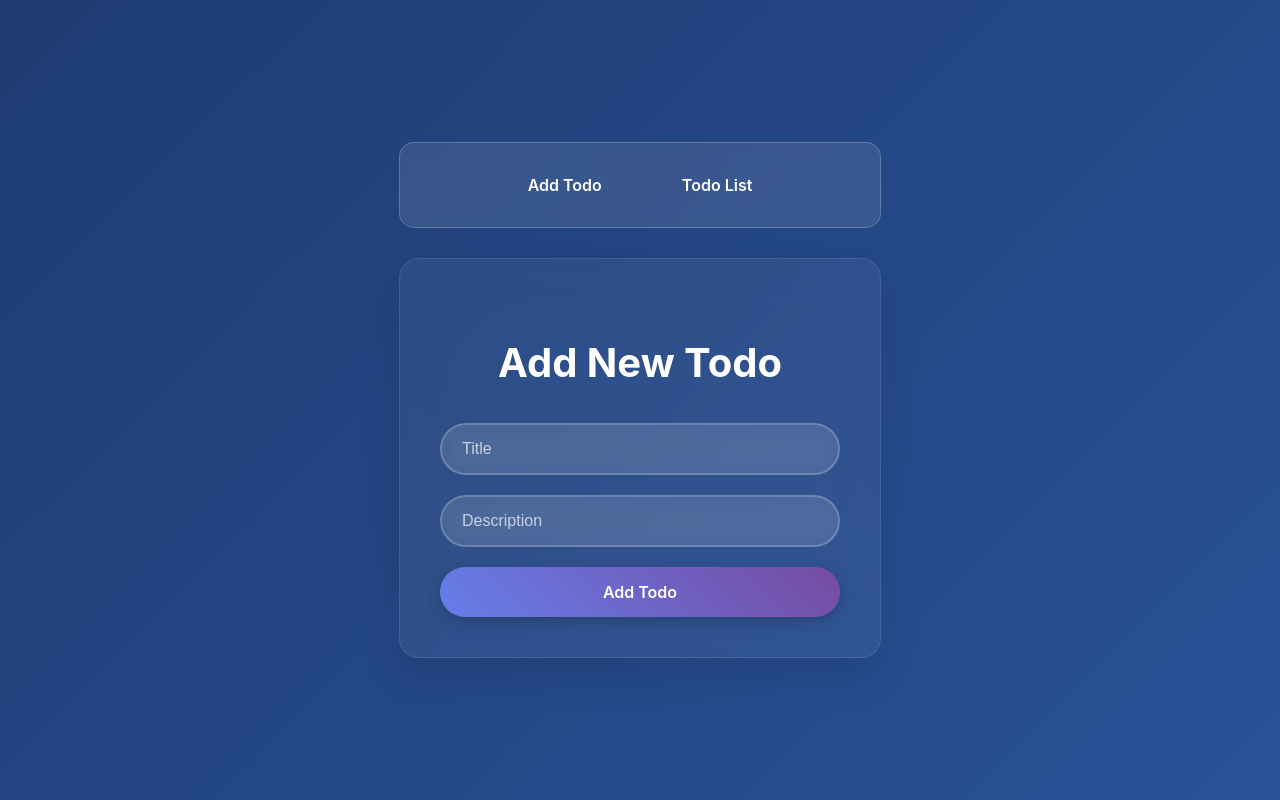
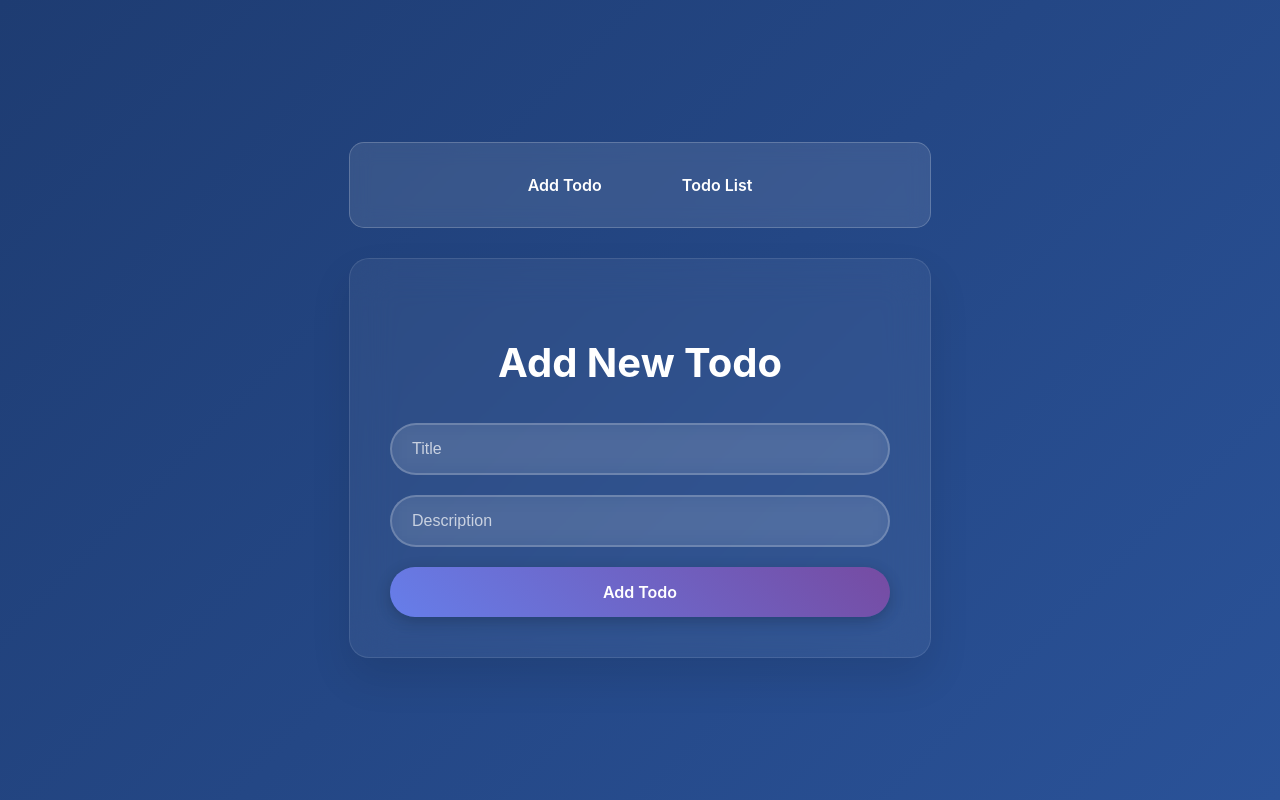
Before and after one commit to Abincjoseph20/Todo-client, a React (Vite) app: page / in a window 1280 px wide. Built offline with nearby package versions, Linux system fonts and the light colour scheme.

Commit message:
redirection issue solved

```diff
--- a/src/pages/TodoForms.jsx
+++ b/src/pages/TodoForms.jsx
@@ -21,8 +21,8 @@ function TodoForms() {
             await axios.post('https://todo-server-smxo.onrender.com/api/todos/', formdata, {
                 headers: { 'Content-Type': 'multipart/form-data' }
             });
-            alert('Data saved!');
-
+            alert('Task added');
+            navigate('/list');
             SetTitle('');
             setDescription('');
         } catch (error) {
--- a/src/pages/style.css
+++ b/src/pages/style.css
@@ -201,7 +201,7 @@ button:hover {
     width: 100%;
     max-width: 500px;
     margin: 0 auto;
-
+    min-width: 500px;
 }
 .add-item-container {
     display: flex;
```
